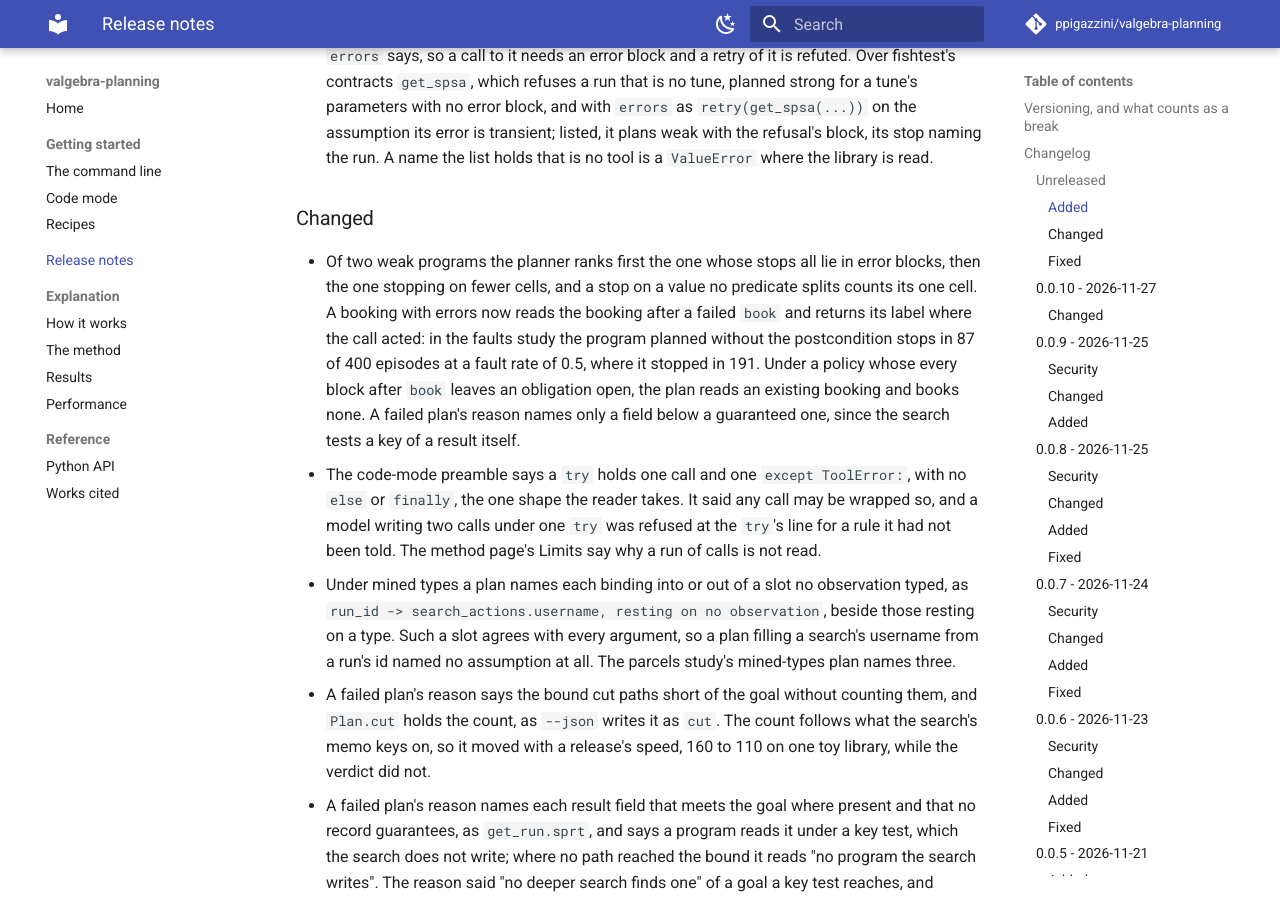
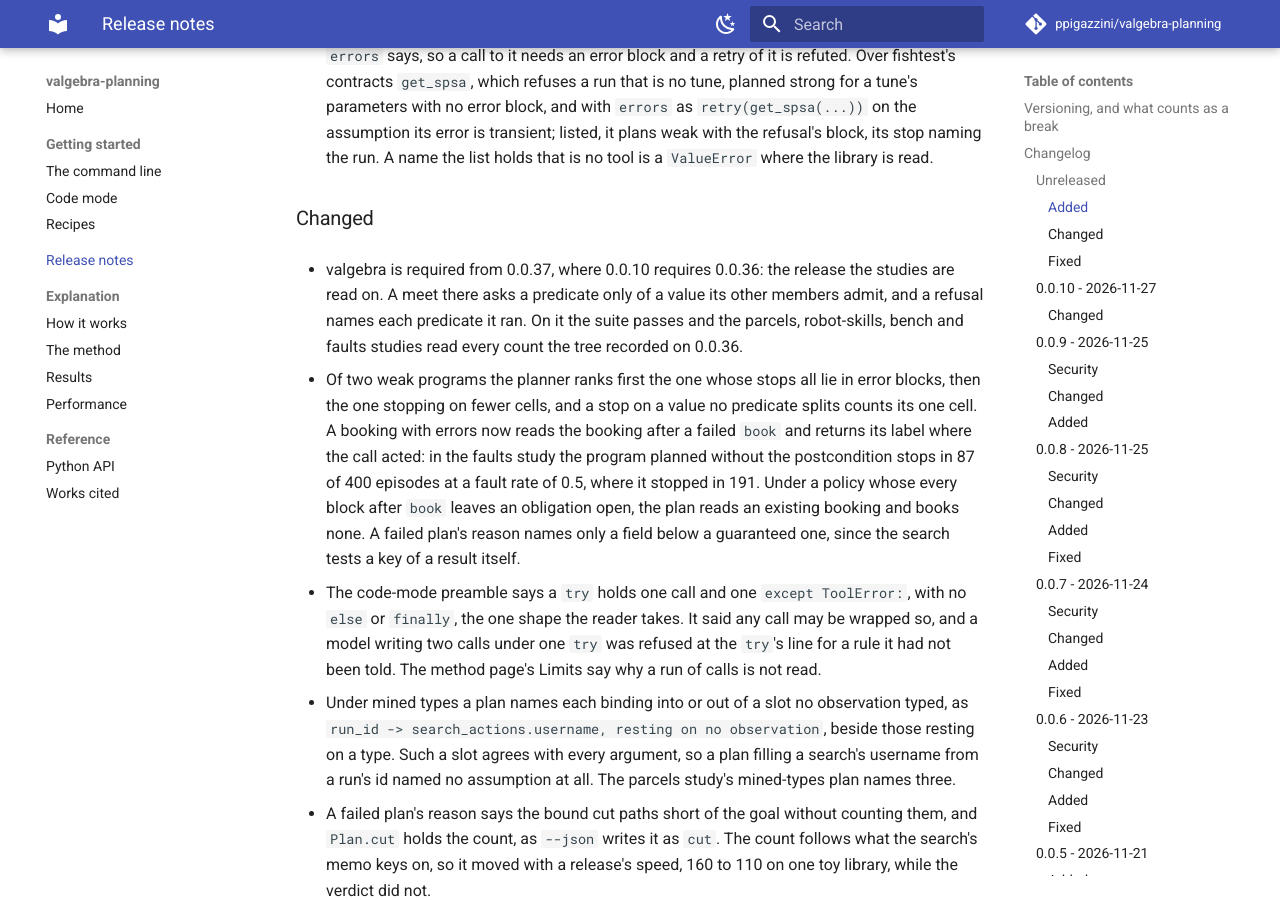
Before and after one commit to ppigazzini/valgebra-planning, an MkDocs documentation site: the page built from docs/changelog.md, in a window 1280 px wide and 900 px high, scrolled down 1606 px. Built offline with MkDocs 1.6.1 and Material for MkDocs 9.7.7, drawn with Linux system fonts in a browser that asks for light colours; comment, search, counter and statistics services are not loaded.

Commit message:
build: valgebra is required from 0.0.37
The studies are read on valgebra 0.0.37, now on PyPI, and `pyproject.toml` requires it
from there, valgebra-jsonschema staying at 0.0.8, which admits it. `uv lock --upgrade`
moves valgebra to 0.0.37, filelock to 4.3.2, hypothesis to 6.170.23, platformdirs to
4.14.9, virtualenv to 21.15.14, zensical to 0.1.4 and zensical-ui to 0.0.44; every other
package is at its newest release, and `constraints.txt`, exported again by the command
its header names, pins valgebra 0.0.37. pip-audit 2.10.1 reports no known vulnerability
over the lock. Every action, uv 0.13.10, zizmor 1.33.1, gh-actions-lock 0.5.1, twine
7.0.0 and both pre-commit revisions are at their latest release, so no workflow moves.

On the lock the suite passes, the parcels, robot-skills, bench and faults studies read
no difference, and ruff, ty and the docs lint are clean. The changelog's entry under
Changed names the move.

```diff
--- a/CHANGELOG.md
+++ b/CHANGELOG.md
@@ -53,6 +53,11 @@ All notable changes to valgebra-planning are recorded here. The format follows
   `ValueError` where the library is read.
 
 ### Changed
+
+- valgebra is required from 0.0.37, where 0.0.10 requires 0.0.36: the release the studies are
+  read on. A meet there asks a predicate only of a value its other members admit, and a refusal
+  names each predicate it ran. On it the suite passes and the parcels, robot-skills, bench and
+  faults studies read every count the tree recorded on 0.0.36.
 
 - Of two weak programs the planner ranks first the one whose stops all lie in error blocks, then
   the one stopping on fewer cells, and a stop on a value no predicate splits counts its one
--- a/constraints.txt
+++ b/constraints.txt
@@ -95,7 +95,7 @@ typing-inspection==0.4.5
     #   pydantic
 uvicorn==0.54.0 ; sys_platform != 'emscripten'
     # via mcp
-valgebra==0.0.36
+valgebra==0.0.37
     # via
     #   valgebra-jsonschema
     #   valgebra-planning
--- a/pyproject.toml
+++ b/pyproject.toml
@@ -23,7 +23,7 @@ dependencies = [
     # The decision procedure every proof here rests on, from the release the studies were read
     # on. No ceiling: a ceiling cannot be lifted from a published version, so a valgebra release
     # installs beside this package the day it is published, and asks no release here.
-    "valgebra>=0.0.36",
+    "valgebra>=0.0.37",
     # JSON Schema and MCP tool listings read into valgebra's sets, from the release the studies
     # were read on, and with no ceiling for the same reason.
     "valgebra-jsonschema>=0.0.8",
```
Also changed, not shown: 1 other file.
